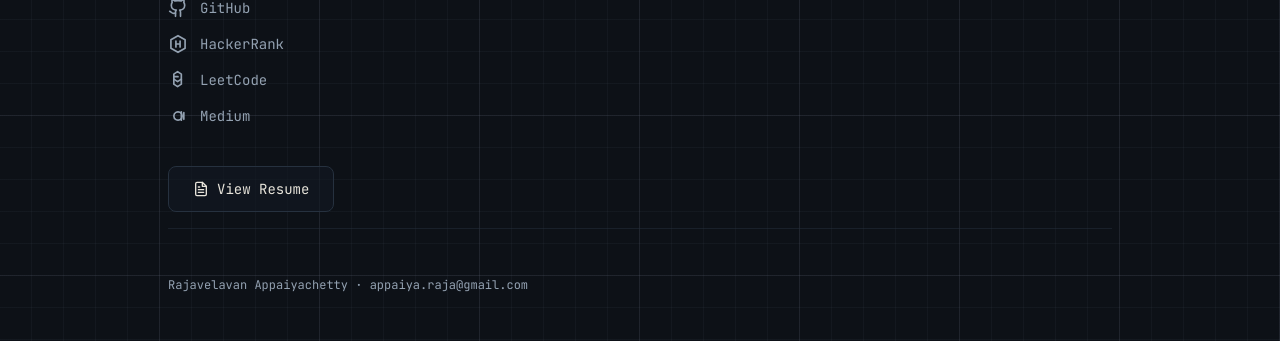
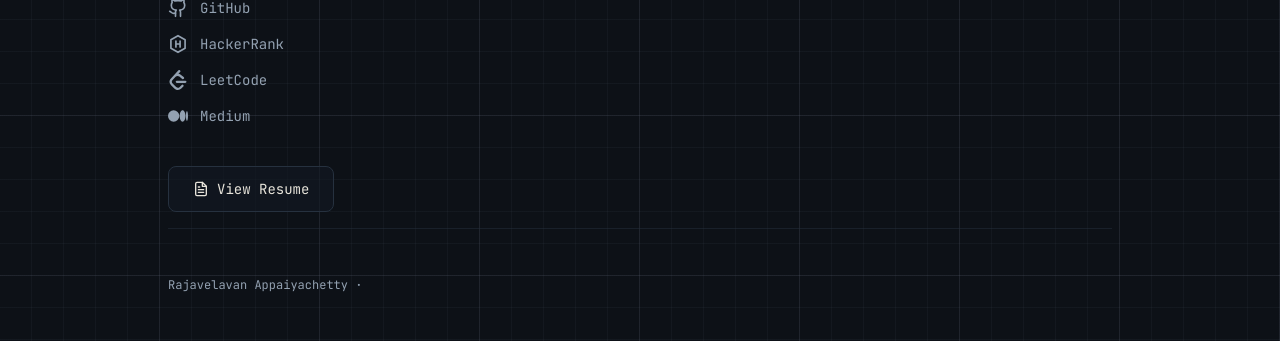
Before and after one commit to rajavelavan/portfolio, a Next.js app: page / in a window 1280 px wide. Shown: the part 9644-9985 px from the top of the page. Built offline with nearby package versions, Linux system fonts and the light colour scheme; no server answers.

Commit message:
feat: update contact constants to use environment variables and remove Discord from social bar

```diff
--- a/app/components/ui/icons.tsx
+++ b/app/components/ui/icons.tsx
@@ -40,18 +40,10 @@ export function DiscordIcon(props: React.SVGProps<SVGSVGElement>) {
     <svg
       xmlns="http://www.w3.org/2000/svg"
       viewBox="0 0 24 24"
-      fill="none"
-      stroke="currentColor"
-      strokeWidth="2"
-      strokeLinecap="round"
-      strokeLinejoin="round"
+      fill="currentColor"
       {...props}
     >
-      <path d="M9 12a1 1 0 1 0 0-2 1 1 0 0 0 0 2z" />
-      <path d="M15 12a1 1 0 1 0 0-2 1 1 0 0 0 0 2z" />
-      <path d="M7.5 15.5C8 16 9 17 9 17c-2.5.5-3.5-1.5-3.5-1.5s.5-1 1.5-1.5m8.5 1.5c-.5.5-1.5 1.5-1.5 1.5 2.5.5 3.5-1.5 3.5-1.5s-.5-1-1.5-1.5" />
-      <path d="M14 17a4.5 4.5 0 0 1-4 0" />
-      <path d="M18.16 7.64A11.75 11.75 0 0 0 15.5 6a.72.72 0 0 0-.27.46 9.4 9.4 0 0 0-6.46 0 .72.72 0 0 0-.27-.46 11.75 11.75 0 0 0-2.66 1.64C3.89 12.33 4.23 18.23 4.23 18.23a11.96 11.96 0 0 0 3.75 1.77.8.8 0 0 0 .34-.46c.24-.55.45-1.13.62-1.74a1.01 1.01 0 0 0-.84-1.24 9.17 9.17 0 0 1-1.37-.58.37.37 0 0 1-.03-.6c.1-.08.21-.16.32-.24a.43.43 0 0 1 .47-.04 15.82 15.82 0 0 0 9 0 .43.43 0 0 1 .47.04c.11.08.22.16.32.24a.37.37 0 0 1-.03.6 9.17 9.17 0 0 1-1.37.58 1.01 1.01 0 0 0-.84 1.24c.17.61.38 1.19.62 1.74a.8.8 0 0 0 .34.46 11.96 11.96 0 0 0 3.75-1.77s.34-5.9-1.61-10.59z" />
+      <path d="M20.317 4.3698a19.7913 19.7913 0 0 0-4.8851-1.5152.0741.0741 0 0 0-.0785.0371c-.211.3753-.4447.8648-.6083 1.2495-1.8447-.2762-3.68-.2762-5.4868 0-.1636-.3933-.4058-.8742-.6177-1.2495a.077.077 0 0 0-.0785-.037 19.7363 19.7363 0 0 0-4.8852 1.515.0699.0699 0 0 0-.0321.0277C.5334 9.0458-.319 13.5799.0992 18.0578a.0824.0824 0 0 0 .0312.0561c2.0528 1.5076 4.0413 2.4228 5.9929 3.0294a.0777.0777 0 0 0 .0842-.0276c.4616-.6304.8731-1.2952 1.226-1.9942a.076.076 0 0 0-.0416-.1057c-.6528-.2476-1.2743-.5495-1.8722-.8923a.077.077 0 0 1-.0076-.1277c.1258-.0943.2517-.1923.3718-.2914a.0743.0743 0 0 1 .0776-.0105c3.9278 1.7933 8.18 1.7933 12.0614 0a.0739.0739 0 01.0785.0095c.1202.099.246.1981.3728.2924a.077.077 0 0 1-.0066.1276 12.2986 12.2986 0 0 1-1.873.8914.0766.0766 0 0 0-.0407.1067c.3604.698.7719 1.3628 1.225 1.9932a.076.076 0 0 0 .0842.0286c1.961-.6067 3.9495-1.5219 6.0023-3.0294a.077.077 0 0 0 .0313-.0552c.5004-5.177-.8382-9.6739-3.5485-13.6604a.061.061 0 0 0-.0312-.0286zM8.02 15.3312c-1.1825 0-2.1569-1.0857-2.1569-2.419 0-1.3332.9555-2.4189 2.157-2.4189 1.2108 0 2.1757 1.0952 2.1568 2.419 0 1.3332-.9555 2.4189-2.1569 2.4189zm7.9748 0c-1.1825 0-2.1569-1.0857-2.1569-2.419 0-1.3332.9554-2.4189 2.1569-2.4189 1.2108 0 2.1757 1.0952 2.1568 2.419 0 1.3332-.946 2.4189-2.1568 2.4189Z" />
     </svg>
   );
 }
@@ -76,20 +68,16 @@ export function HackerRankIcon(props: React.SVGProps<SVGSVGElement>) {
 
 export function LeetCodeIcon(props: React.SVGProps<SVGSVGElement>) {
   return (
-    <svg xmlns="http://www.w3.org/2000/svg" viewBox="0 0 24 24" fill="none" stroke="currentColor" strokeWidth="2" strokeLinecap="round" strokeLinejoin="round" {...props}>
-      <path d="M16 8V5l-4.5-3L7 5v6l4.5 3L16 11V8z" />
-      <path d="M7 11v6l4.5 3L16 17v-6" />
-      <path d="M7 8h5" />
+    <svg xmlns="http://www.w3.org/2000/svg" viewBox="0 0 24 24" fill="currentColor" {...props}>
+      <path d="M13.483 0a1.374 1.374 0 0 0-.961.438L7.116 6.226l-3.854 4.126a5.266 5.266 0 0 0-1.209 2.104 5.35 5.35 0 0 0-.125.513 5.527 5.527 0 0 0 .062 2.362 5.83 5.83 0 0 0 .349 1.017 5.938 5.938 0 0 0 1.271 1.818l4.277 4.193.039.038c2.248 2.165 5.852 2.133 8.063-.074l2.396-2.392c.54-.54.54-1.414.003-1.955a1.378 1.378 0 0 0-1.951-.003l-2.396 2.392a3.021 3.021 0 0 1-4.205.038l-.02-.019-4.276-4.193c-.652-.64-.972-1.469-.948-2.263a2.68 2.68 0 0 1 .066-.523 2.545 2.545 0 0 1 .619-1.164L9.13 8.114c1.058-1.134 3.204-1.27 4.43-.278l3.501 2.831c.593.48 1.461.387 1.94-.207a1.384 1.384 0 0 0-.207-1.943l-3.5-2.831c-.8-.647-1.766-1.045-2.774-1.202l2.015-2.158A1.384 1.384 0 0 0 13.483 0zm-2.866 12.815a1.38 1.38 0 0 0-1.38 1.382 1.38 1.38 0 0 0 1.38 1.382H20.79a1.38 1.38 0 0 0 1.38-1.382 1.38 1.38 0 0 0-1.38-1.382z" />
     </svg>
   );
 }
 
 export function MediumIcon(props: React.SVGProps<SVGSVGElement>) {
   return (
-    <svg xmlns="http://www.w3.org/2000/svg" viewBox="0 0 24 24" fill="none" stroke="currentColor" strokeWidth="2" strokeLinecap="round" strokeLinejoin="round" {...props}>
-      <path d="M7 12a5 5 0 1 0 0-0.001" />
-      <path d="M16 7v10" />
-      <path d="M19 8v8" />
+    <svg xmlns="http://www.w3.org/2000/svg" viewBox="0 0 24 24" fill="currentColor" {...props}>
+      <path d="M13.54 12a6.8 6.8 0 0 1-6.77 6.82A6.8 6.8 0 0 1 0 12a6.8 6.8 0 0 1 6.77-6.82A6.8 6.8 0 0 1 13.54 12zm7.42 0c0 3.76-1.55 6.81-3.46 6.81s-3.46-3.05-3.46-6.81 1.55-6.81 3.46-6.81 3.46 3.05 3.46 6.81zm3.04 0c0 3.31-.56 6-1.25 6s-1.25-2.69-1.25-6 .56-6 1.25-6 1.25 2.69 1.25 6z" />
     </svg>
   );
 }
--- a/app/components/ui/social-bar.tsx
+++ b/app/components/ui/social-bar.tsx
@@ -46,7 +46,9 @@ export function SocialBar() {
     { href: `mailto:${CONTACT.email}`, label: "Email", icon: GmailIcon },
     { href: CONTACT.linkedin, label: "LinkedIn", icon: LinkedinIcon, external: true },
     { href: CONTACT.github, label: "GitHub", icon: GithubIcon, external: true },
-    // { href: CONTACT.discord, label: "Discord", icon: DiscordIcon, external: true },
+    // ...(CONTACT.discord && CONTACT.discord !== "#"
+    //   ? [{ href: CONTACT.discord, label: "Discord", icon: DiscordIcon, external: true }]
+    //   : []),
     { href: CONTACT.hackerrank, label: "HackerRank", icon: HackerRankIcon, external: true },
     { href: CONTACT.leetcode, label: "LeetCode", icon: LeetCodeIcon, external: true },
     { href: CONTACT.medium, label: "Medium", icon: MediumIcon, external: true },
--- a/app/data/constants.ts
+++ b/app/data/constants.ts
@@ -1,12 +1,26 @@
 export const NAME = "Rajavelavan Appaiyachetty";
 
 export const CONTACT = {
-  email: "appaiya.raja@gmail.com",
-  linkedin: "https://www.linkedin.com/in/rajavelappaiah/",
-  github: "https://github.com/rajavelavan",
-  discord: "#",
-  hackerrank: "https://www.hackerrank.com/profile/Rajavelavan",
-  leetcode: "https://leetcode.com/u/Rajavelavan/",
-  medium: "https://medium.com/@appaiya.raja",
-  resume: "https://drive.google.com/file/d/1De2N_yd6UiOxSPL_bfBuujVublasb6b4/view?usp=sharing",
+  email: process.env.NEXT_PUBLIC_EMAIL,
+  linkedin:
+    process.env.NEXT_PUBLIC_LINKEDIN_URL ||
+    process.env.NEXT_PUBLIC_LINKEDIN,
+  github:
+    process.env.NEXT_PUBLIC_GITHUB_URL ||
+    process.env.NEXT_PUBLIC_GITHUB,
+  discord:
+    process.env.NEXT_PUBLIC_DISCORD_URL ||
+    process.env.NEXT_PUBLIC_DISCORD,
+  hackerrank:
+    process.env.NEXT_PUBLIC_HACKERRANK_URL ||
+    process.env.NEXT_PUBLIC_HACKERRANK,
+  leetcode:
+    process.env.NEXT_PUBLIC_LEETCODE_URL ||
+    process.env.NEXT_PUBLIC_LEETCODE,
+  medium:
+    process.env.NEXT_PUBLIC_MEDIUM_URL ||
+    process.env.NEXT_PUBLIC_MEDIUM,
+  resume:
+    process.env.NEXT_PUBLIC_RESUME_URL ||
+    process.env.NEXT_PUBLIC_RESUME,
 };
--- a/app/page.tsx
+++ b/app/page.tsx
@@ -344,7 +344,9 @@ export default function Home() {
                 { href: `mailto:${CONTACT.email}`, label: "appaiya.raja@gmail.com", icon: GmailIcon },
                 { href: CONTACT.linkedin, label: "LinkedIn", icon: LinkedinIcon, external: true },
                 { href: CONTACT.github, label: "GitHub", icon: GithubIcon, external: true },
-                // { href: CONTACT.discord, label: "Discord", icon: DiscordIcon, external: true },
+                // ...(CONTACT.discord && CONTACT.discord !== "#"
+                //   ? [{ href: CONTACT.discord, label: "Discord", icon: DiscordIcon, external: true }]
+                //   : []),
                 { href: CONTACT.hackerrank, label: "HackerRank", icon: HackerRankIcon, external: true },
                 { href: CONTACT.leetcode, label: "LeetCode", icon: LeetCodeIcon, external: true },
                 { href: CONTACT.medium, label: "Medium", icon: MediumIcon, external: true },
```
